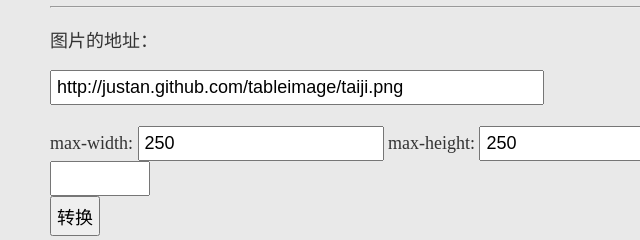
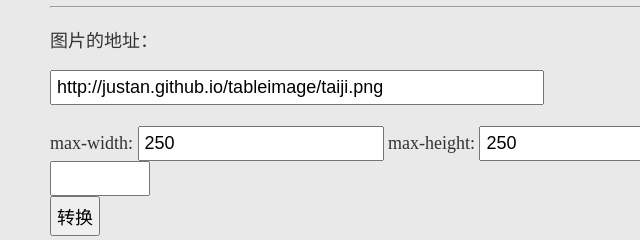
Before and after one commit to justan/tableimage, a website: page index.html in a window 1280 px wide. Shown: the part 253-493 px from the top of the page, 0-640 px from the left. Drawn offline with Linux system fonts and the light colour scheme.

Commit message:
github.com -> github.io

```diff
--- a/index.html
+++ b/index.html
@@ -68,7 +68,7 @@
   <hr />
   <div class="control">
     <p>图片的地址：</p>
-    <input class="i" type="url" id="picUrl" name="picUrl" value="http://justan.github.com/tableimage/taiji.png" />
+    <input class="i" type="url" id="picUrl" name="picUrl" value="http://justan.github.io/tableimage/taiji.png" />
     <br />
     <br />
     <label for="max-width">max-width:
```
